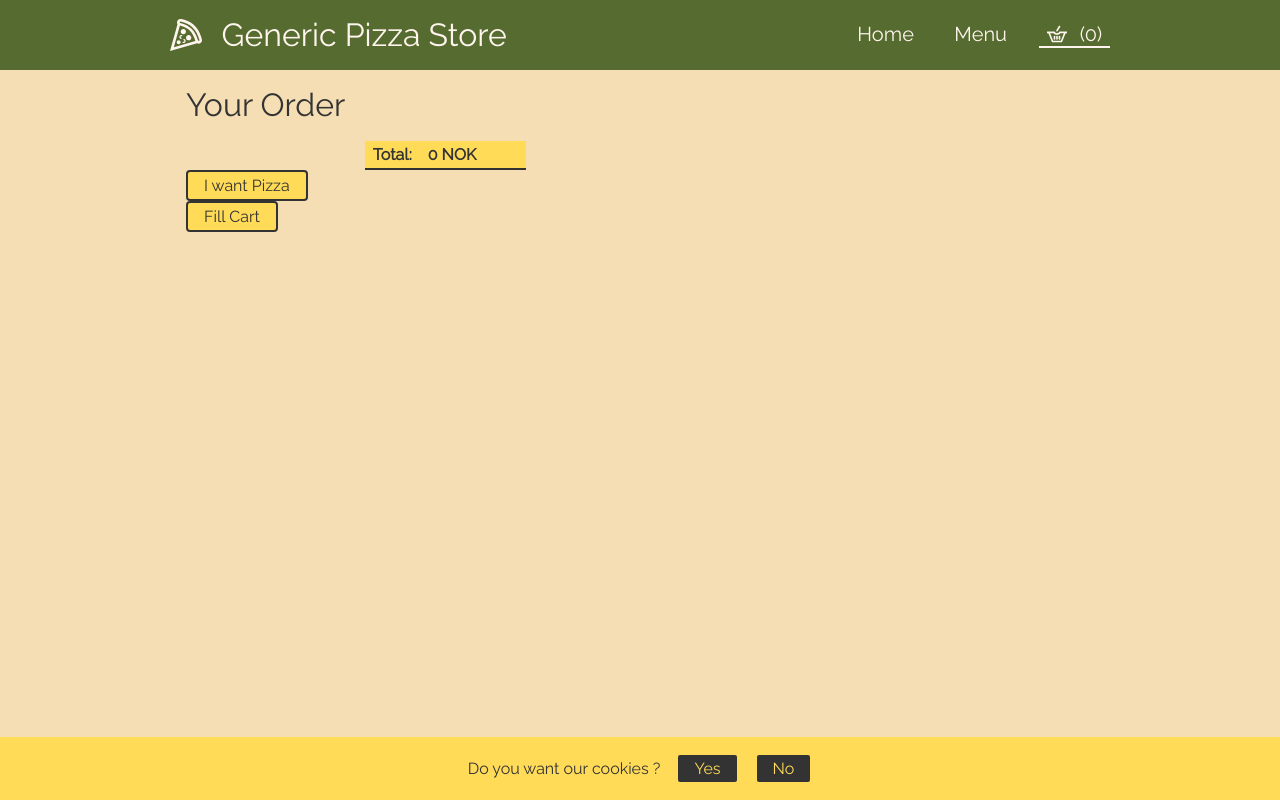
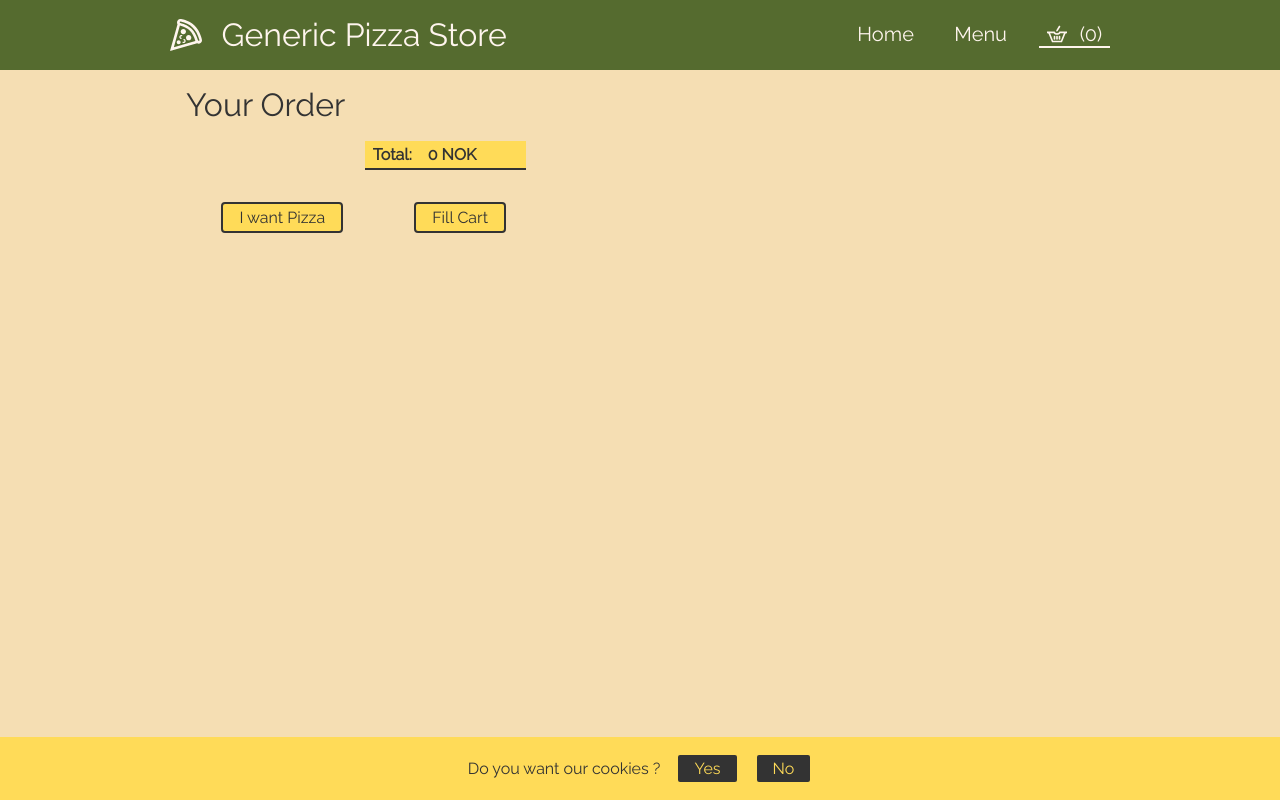
Before and after one commit to stephane-vanraes/pizza-app, a SvelteKit app: page /cart in a window 1280 px wide. Built offline with nearby package versions, Linux system fonts and the light colour scheme.

Commit message:
add readme and some styling

```diff
--- a/src/routes/+page.svelte
+++ b/src/routes/+page.svelte
@@ -7,16 +7,16 @@
 <h1>Our daily offers</h1>
 
 <div>
-{#each data.offers as pizza}
-  <Offer {pizza} />
-{/each}
-
+  {#each data.offers as pizza}
+    <Offer {pizza} />
+  {/each}
 </div>
 
 <style>
   div {
     display: grid;
     gap: 2rem;
-    grid-template-columns: 1fr 1fr;
+    grid-template-columns: repeat(auto-fill, minmax(250px, 1fr));
+    width: 100%;
   }
 </style>
--- a/src/routes/cart/+page.svelte
+++ b/src/routes/cart/+page.svelte
@@ -31,8 +31,18 @@
   <p>{form?.order_id}</p>
 {:else}
   <form method="POST" use:enhance={handleOrder}>
-  <OrderDetails />
-  <button type="submit">I want Pizza</button>
-  <button type="button" on:click={cart.demo}>Fill Cart</button>
-</form>
+    <OrderDetails />
+    <div>
+      <button type="submit">I want Pizza</button>
+      <button type="button" on:click={cart.demo}>Fill Cart</button>
+    </div>
+  </form>
 {/if}
+
+<style>
+  div {
+    display: flex;
+    justify-content: space-around;
+    margin-block-start: 2rem;
+  }
+</style>
```
Also changed, not shown: 1 other file (tests, documents, lock files or other folders).
